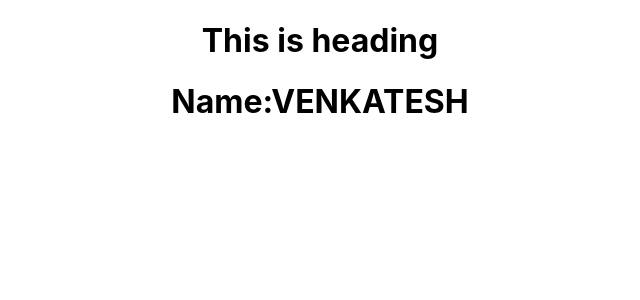
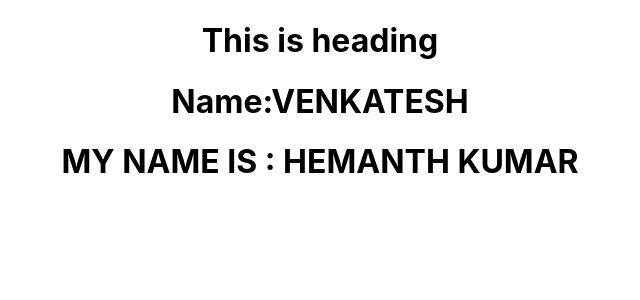
Before and after one commit to manjunadhb/rrep1, a React (Create React App) app: page / in a window 1280 px wide. Shown: the top 300 px of the page, without its empty margins (320-960 px from the left). Built offline with nearby package versions, Linux system fonts and the light colour scheme.

Commit message:
Added Hemanth Name

```diff
--- a/src/App.js
+++ b/src/App.js
@@ -6,6 +6,7 @@ function App() {
     <div className="App">
       <h1>This is heading</h1>
       <h1>Name:VENKATESH</h1>
+      <h1>MY NAME IS : HEMANTH KUMAR</h1>
     </div>
   );
 }
```
